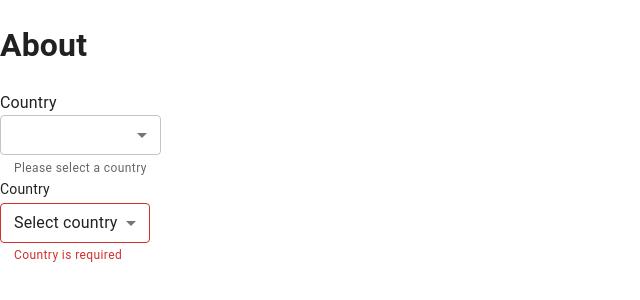
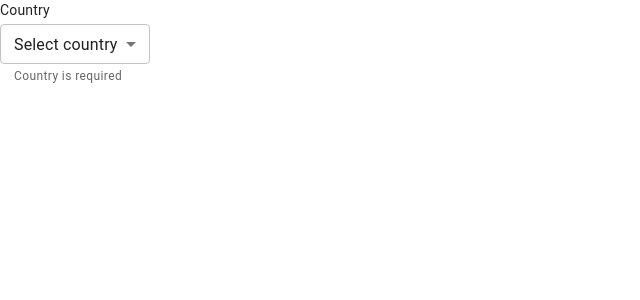
Before and after one commit to ansonRodrigues/react-practice, a React (Vite) app: page /about in a window 1280 px wide. Shown: the top 300 px of the page, without its empty margins (0-640 px from the left). Built offline with nearby package versions, Linux system fonts and the light colour scheme.

Commit message:
Setting up test cases

```diff
--- a/package.json
+++ b/package.json
@@ -15,6 +15,7 @@
     "@mui/icons-material": "^7.3.7",
     "@mui/material": "^7.3.7",
     "@reduxjs/toolkit": "^2.11.2",
+    "axios": "^1.13.4",
     "react": "^19.2.0",
     "react-dom": "^19.2.0",
     "react-redux": "^9.2.0",
@@ -22,6 +23,9 @@
   },
   "devDependencies": {
     "@eslint/js": "^9.39.1",
+    "@testing-library/jest-dom": "^6.9.1",
+    "@testing-library/react": "^16.3.2",
+    "@testing-library/user-event": "^14.6.1",
     "@types/react": "^19.2.2",
     "@types/react-dom": "^19.2.2",
     "@vitejs/plugin-react": "^5.1.0",
@@ -30,6 +34,7 @@
     "eslint-plugin-react-hooks": "^5.2.0",
     "eslint-plugin-react-refresh": "^0.4.24",
     "globals": "^16.5.0",
+    "jest": "^30.2.0",
     "vite": "^7.2.2"
   }
 }
--- /dev/null
+++ b/src/components/AxiosDemo.jsx
@@ -0,0 +1,29 @@
+import React, { useEffect, useState } from "react";
+import axios from "axios";
+
+const AxiosDemo = () => {
+  const [data, setData] = useState([]);
+  useEffect(() => {
+    const fetchData = async () => {
+      try {
+        const response = await axios.get(
+          "https://jsonplaceholder.typicode.com/users",
+        );
+        setData(response.data);
+      } catch (error) {
+        console.error(error);
+      }
+    };
+    fetchData();
+  }, []);
+  return (
+    <div>
+      <h1>Axios Demo</h1>
+      {data.map((elem) => {
+        return <p>{elem.name}</p>;
+      })}
+    </div>
+  );
+};
+
+export default AxiosDemo;
--- a/src/components/Dropdownsec.jsx
+++ b/src/components/Dropdownsec.jsx
@@ -20,7 +20,6 @@ const Dropdownsec = ({
 }) => {
   return (
     <FormControl fullWidth={fullWidth} error={error} disabled={disabled}>
-      {/* Static label on top */}
       {label && (
         <Typography variant="body2" sx={{ mb: 0.5 }}>
           {label}
--- a/src/pages/About.jsx
+++ b/src/pages/About.jsx
@@ -1,6 +1,6 @@
 import React from "react";
 import { useState } from "react";
-import Dropdown from "../components/Dropdown";
+//import Dropdown from "../components/Dropdown";
 import Dropdownsec from "../components/Dropdownsec";
 
 const About = () => {
@@ -14,16 +14,6 @@ const About = () => {
 
   return (
     <div>
-      <h1>About</h1>
-      <Dropdown
-        label="Country"
-        value={country}
-        //size="medium"
-        fullWidth={false}
-        onChange={(e) => setCountry(e.target.value)}
-        options={countryOptions}
-        helperText="Please select a country"
-      />
       <div>
         <Dropdownsec
           label="Country"
@@ -31,7 +21,7 @@ const About = () => {
           onChange={(e) => setCountry(e.target.value)}
           options={countryOptions}
           placeholder="Select country"
-          error={!country}
+          //error={!country}
           helperText={!country ? "Country is required" : ""}
         />
       </div>
--- a/src/pages/Contact.jsx
+++ b/src/pages/Contact.jsx
@@ -1,9 +1,15 @@
-import React from 'react'
+import React from "react";
+import AxiosDemo from "../components/AxiosDemo";
 
 const Contact = () => {
   return (
-    <div>Contact</div>
-  )
-}
+    <div>
+      <div>Contact</div>
+      <div>
+        <AxiosDemo />
+      </div>
+    </div>
+  );
+};
 
-export default Contact
+export default Contact;
```
Also changed, not shown: 2 other files (tests, documents, lock files or other folders).
